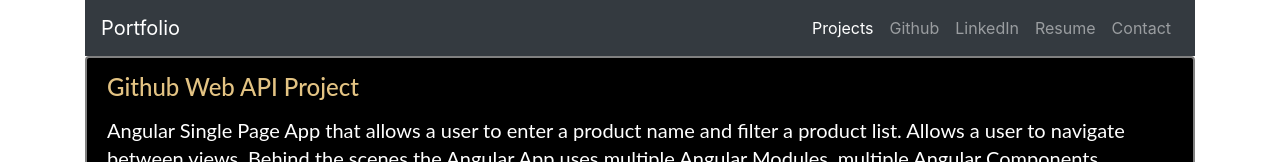
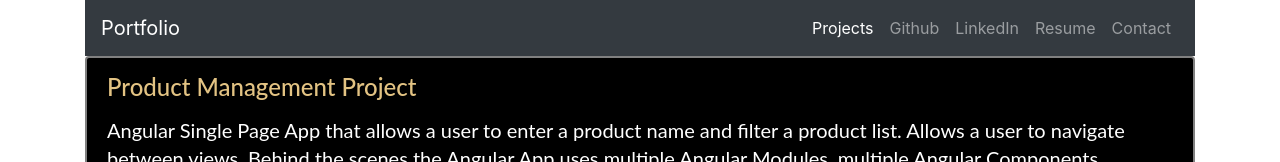
Before and after one commit to brookhutchinson/portfolio, an Angular app: page / in a window 1280 px wide. Shown: the top 162 px of the page. Built offline with nearby package versions, Linux system fonts and the light colour scheme.

Commit message:
Change project name from Github Profile Search to Product Management Project

```diff
--- a/src/app/components/apm-project/apm-project.component.html
+++ b/src/app/components/apm-project/apm-project.component.html
@@ -4,7 +4,7 @@
       <div class="card">
         <div class="card-header">
           <h3 class="card-title">
-            <a href="projects/apm/index.html">Github Web API Project</a>
+            <a href="projects/apm/index.html">Product Management Project</a>
           </h3><!-- /.card-title -->
 
           <div class="card-text project-summary">
```
